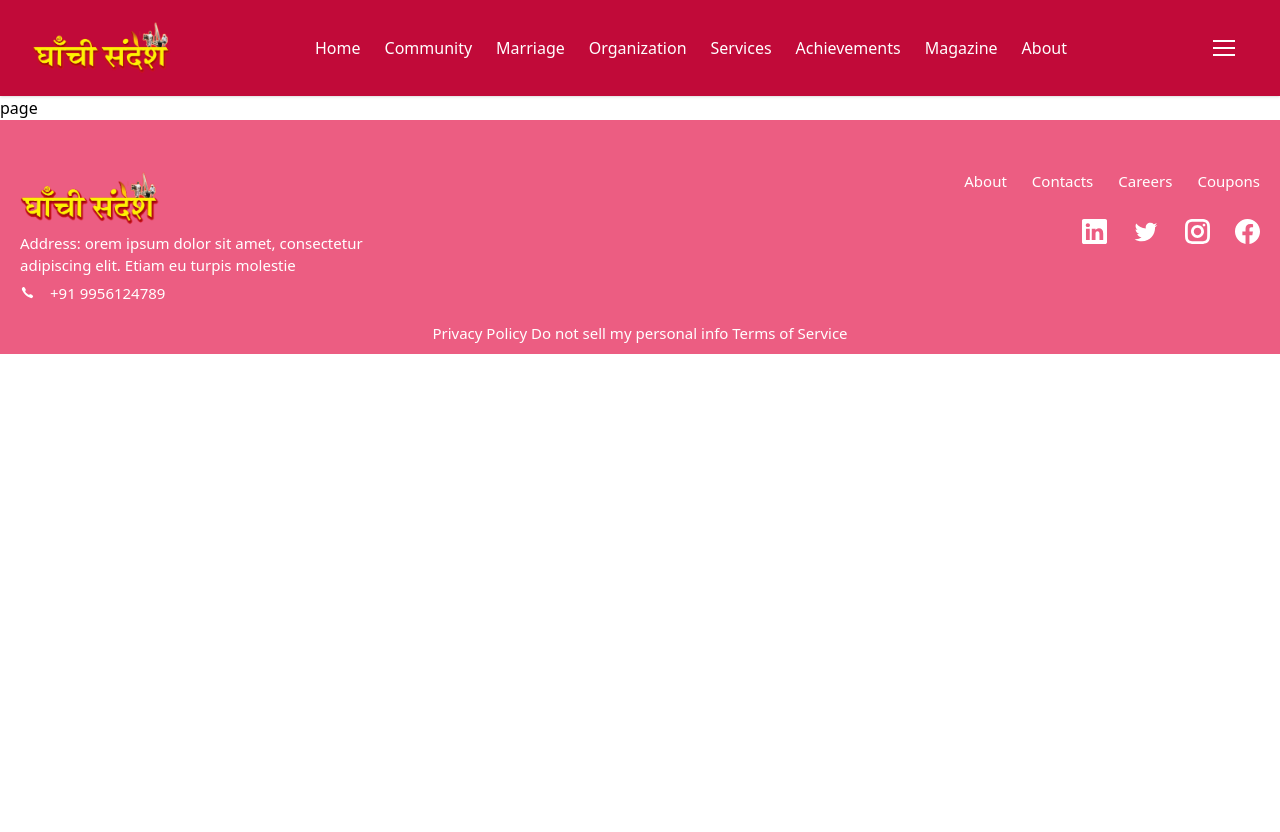
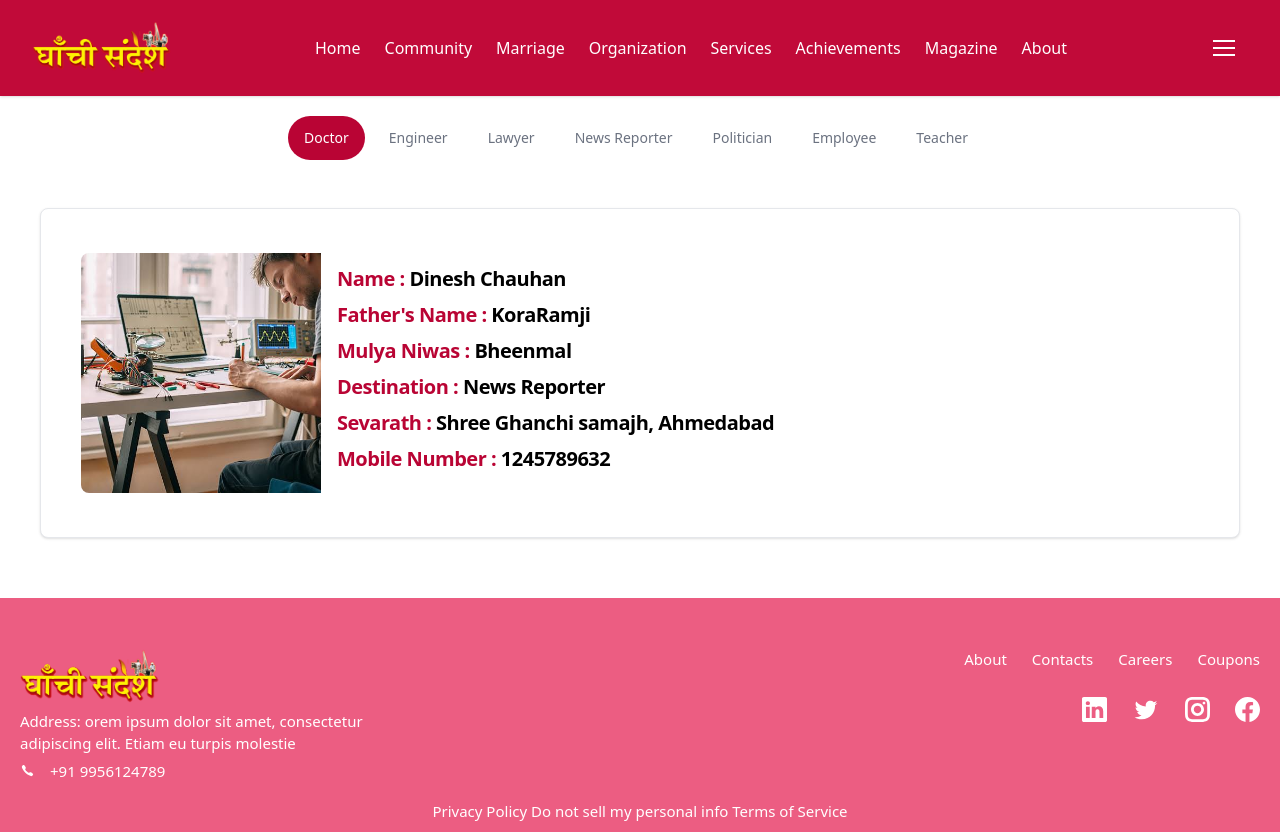
Before and after one commit to carnageitself/Ghanchi-Sandesh, a Next.js app: page /achievements in a window 1280 px wide. Before the commit the page ends 800 px from the top, so only its background shows below. Built offline with nearby package versions, Linux system fonts and the light colour scheme.

Commit message:
achievements page added

```diff
--- a/app/achievements/page.tsx
+++ b/app/achievements/page.tsx
@@ -1,9 +1,68 @@
+import Image from 'next/image'
 import React from 'react'
+import { data } from "../data/Achivment";
+import Img from "/public/engineer.jpeg"
 
-const page = () => {
+interface achievementsProps {
+  Name: string;
+  Fathers_name: string;
+  Mulya_Niwas: string;
+  Designation: string;
+  img: string;
+  Sevarath: string,
+  Mobile_number: number,
+}
+
+const Achievements: React.FC = () => {
+  const { Name, Fathers_name, Mulya_Niwas, Designation, img, Sevarath, Mobile_number } = data as achievementsProps
   return (
-    <div>page</div>
+    <>
+      <div className='flex items-center justify-center mt-5'>
+        <ul className="flex flex-wrap text-sm font-medium text-center text-gray-500 dark:text-gray-400">
+          <li className="mr-2">
+            <a href="#" className="inline-block px-4 py-3 text-white bg-[hsl(344,96%,37%)] rounded-full active" aria-current="page">Doctor</a>
+          </li>
+          <li className="mr-2">
+            <a href="#" className="inline-block px-4 py-3 rounded-full hover:text-gray-900 hover:bg-gray-100 dark:hover:bg-[hsl(344,96%,37%)] dark:hover:text-white">Engineer</a>
+          </li>
+          <li className="mr-2">
+            <a href="#" className="inline-block px-4 py-3 rounded-full hover:text-gray-900 hover:bg-gray-100 dark:hover:bg-[hsl(344,96%,37%)] dark:hover:text-white">Lawyer</a>
+          </li>
+          <li className="mr-2">
+            <a href="#" className="inline-block px-4 py-3 rounded-full hover:text-gray-900 hover:bg-gray-100 dark:hover:bg-[hsl(344,96%,37%)] dark:hover:text-white">News Reporter</a>
+          </li>
+          <li className="mr-2">
+            <a href="#" className="inline-block px-4 py-3 rounded-full hover:text-gray-900 hover:bg-gray-100 dark:hover:bg-[hsl(344,96%,37%)] dark:hover:text-white">Politician</a>
+          </li>
+          <li className="mr-2">
+            <a href="#" className="inline-block px-4 py-3 rounded-full hover:text-gray-900 hover:bg-gray-100 dark:hover:bg-[hsl(344,96%,37%)] dark:hover:text-white">Employee</a>
+          </li>
+          <li className="mr-2">
+            <a href="#" className="inline-block px-4 py-3 rounded-full hover:text-gray-900 hover:bg-gray-100 dark:hover:bg-[hsl(344,96%,37%)] dark:hover:text-white">Teacher</a>
+          </li>
+
+        </ul>
+      </div>
+      <div className='w-100 max-w-full items-center justify-between mt-2 mb-5 p-10'>
+
+        <div  className="flex flex-col items-center  bg-white border border-gray-200  rounded-lg shadow md:flex-row md:max-w-full p-10">
+          <Image className="object-cover w-full rounded-t-lg h-auto md:h-60 md:w-60 md:rounded-none md:rounded-l-lg" src={Img} alt="Achivment_page" width={320} height={240} />
+          <div className="flex flex-col justify-between p-4 leading-normal">
+            <span className="mb-2  font-bold tracking-tight text-xl"><span className='text-[hsl(344,96%,37%)] '>Name :</span> {Name} </span>
+            <span className="mb-2  font-bold tracking-tight text-xl"><span className='text-[hsl(344,96%,37%)] '>Father's Name :</span> {Fathers_name} </span>
+            <span className="mb-2  font-bold tracking-tight text-xl"><span className='text-[hsl(344,96%,37%)] '>Mulya Niwas :</span> {Mulya_Niwas} </span>
+            <span className="mb-2  font-bold tracking-tight text-xl"><span className='text-[hsl(344,96%,37%)] '>Destination :</span> {Designation} </span>
+            <span className="mb-2  font-bold tracking-tight text-xl"><span className='text-[hsl(344,96%,37%)] '>Sevarath :</span> {Sevarath} </span>
+            <span className="mb-2  font-bold tracking-tight text-xl"><span className='text-[hsl(344,96%,37%)] '>Mobile Number :</span> {Mobile_number} </span>
+
+
+          </div>
+        </div>
+
+      </div>
+
+    </>
   )
 }
 
-export default page
+export default Achievements
--- /dev/null
+++ b/app/data/Achivment.tsx
@@ -0,0 +1,9 @@
+export const data ={
+    Name: "Dinesh Chauhan",
+    Fathers_name: "KoraRamji",
+    Mulya_Niwas: "Bheenmal",
+    Designation: "News Reporter",
+    Sevarath:"Shree Ghanchi samajh, Ahmedabad",
+    Mobile_number:1245789632,
+    img: "/public/engineer.jpeg"
+}
```
